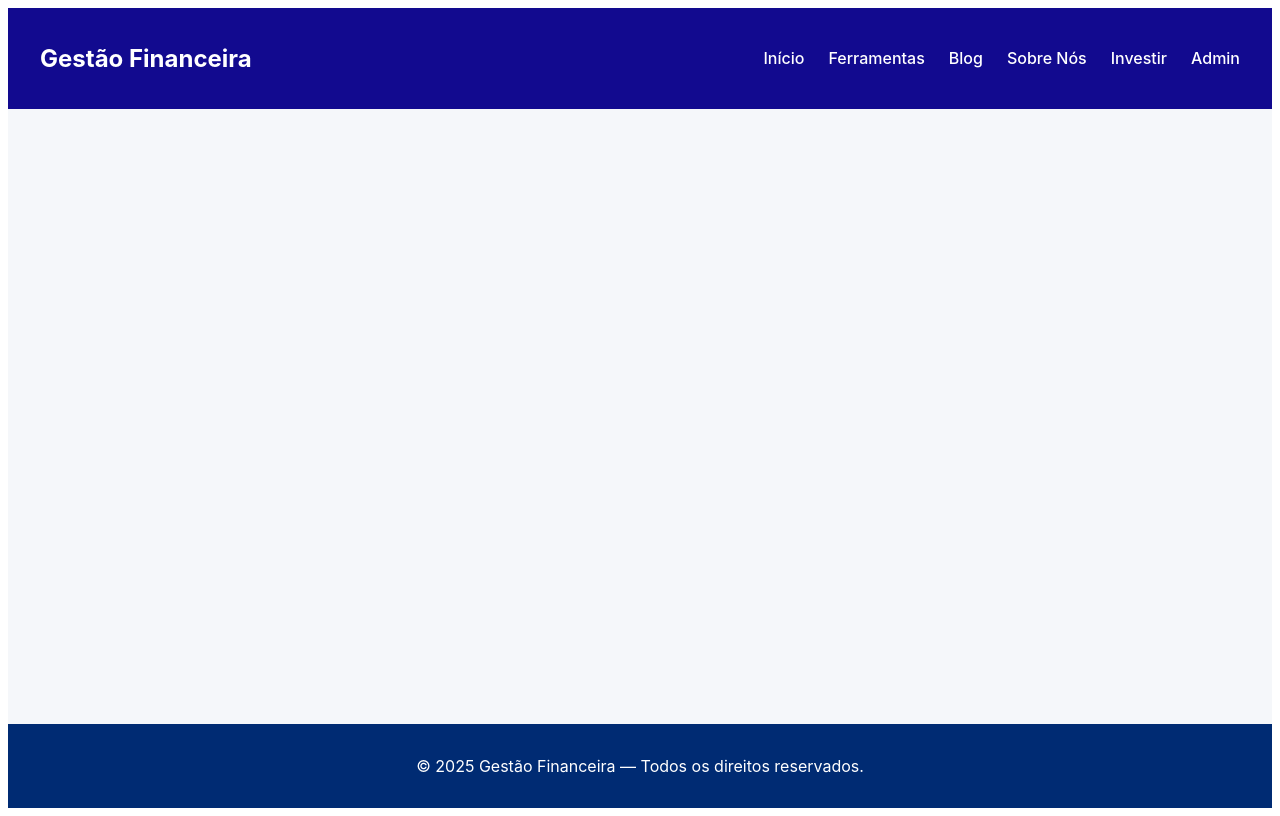
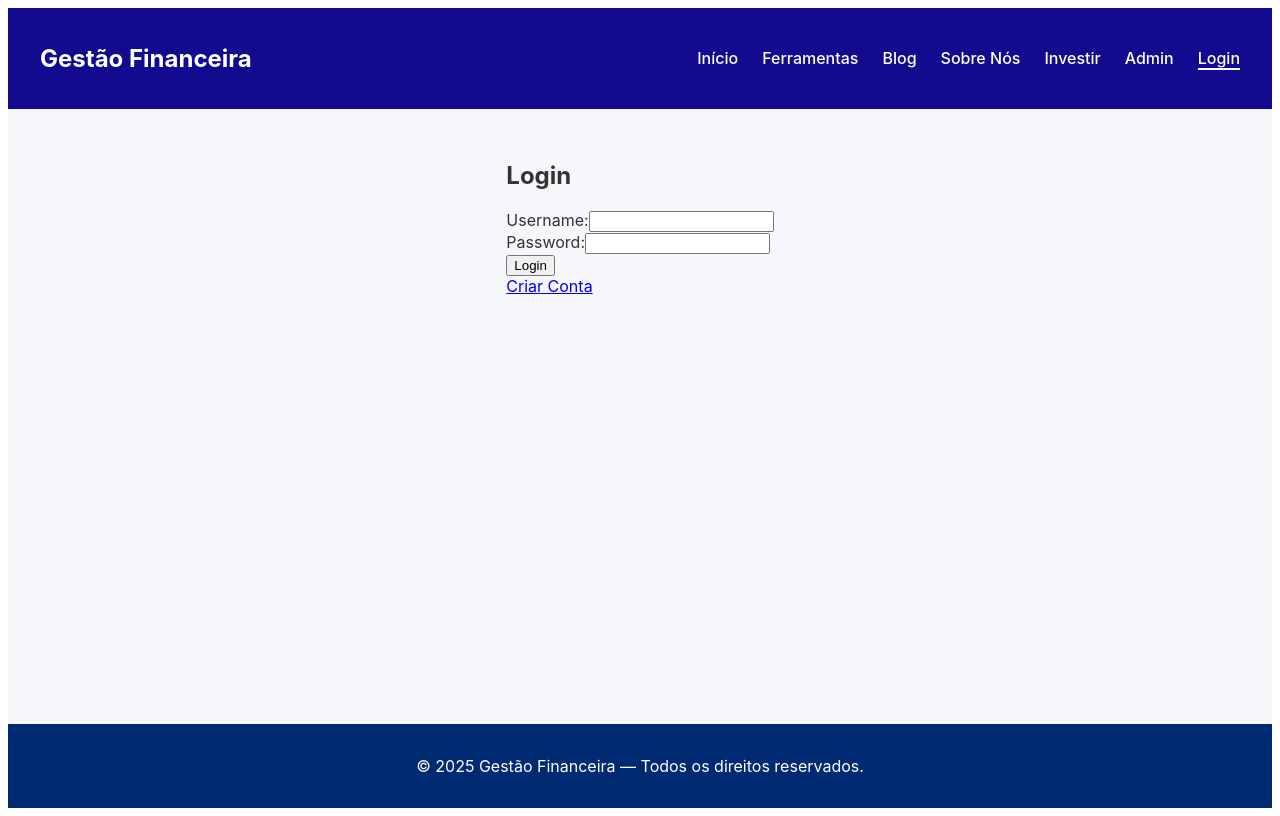
Before and after one commit to LUKOM-rgb/PW, a Vue app in the folder gestão-financeira/: page /login in a window 1280 px wide. Built offline with nearby package versions, Linux system fonts and the light colour scheme.

Commit message:
inicio da criação do login

```diff
--- a/gestão-financeira/src/App.vue
+++ b/gestão-financeira/src/App.vue
@@ -10,6 +10,7 @@
           <li><router-link to="/sobre">Sobre Nós</router-link></li>
           <li><router-link to="/investir">Investir</router-link></li>
           <li><router-link to="/adicionarinvest">Admin</router-link></li>
+          <li><router-link to="/login">Login</router-link></li>
         </ul>
       </nav>
     </header>
--- /dev/null
+++ b/gestão-financeira/src/components/LoginComp.vue
@@ -0,0 +1,29 @@
+<template>
+    <form>
+        <h2> Criar Login</h2>
+        <div>
+            <label for="username">Username:</label>
+            <input type="text" id="username" name="username" required />
+        </div>
+        <div>
+            <label for="password">Password:</label>
+            <input type="password" id="password" name="password" required />
+        </div>
+        <button type="submit">Criar</button>
+    </form>
+</template>
+<script>
+import CriarloginView from '../views/criarloginView.vue';
+
+export default {
+    name: 'CriarLoginComp',
+    components: CriarloginView,
+    data () {
+        return {
+           name: '',
+           password: ''
+        };
+    },
+};
+
+</script>
--- a/gestão-financeira/src/router/index.js
+++ b/gestão-financeira/src/router/index.js
@@ -37,6 +37,16 @@ const router = createRouter({
       name: 'adicionarinvest',
       component: () => import('../views/AdicionarInvestView.vue'),
     },
+    {
+      path: '/login',
+      name: 'login',
+      component: () => import('../views/LoginView.vue'),
+    },
+    {
+      path: '/gestão-financeira/src/views/criarloginView.vue',
+      name: 'criarlogin',
+      component: () => import('../views/criarloginView.vue'),
+    }
     // possivel rota para página de 404
   ],
 })
--- /dev/null
+++ b/gestão-financeira/src/views/LoginView.vue
@@ -0,0 +1,15 @@
+<template>
+    <form>
+        <h2>Login</h2>
+        <div>
+            <label for="username">Username:</label>
+            <input type="text" id="username" name="username" required />
+        </div>
+        <div>
+            <label for="password">Password:</label>
+            <input type="password" id="password" name="password" required />
+        </div>
+        <button type="submit">Login</button>
+    </form>
+    <RouterLink to="../views/criarloginView.vue">Criar Conta</RouterLink>
+</template>
--- /dev/null
+++ b/gestão-financeira/src/views/criarloginView.vue
@@ -0,0 +1,9 @@
+<script setup lang="ts">
+import LoginComp from '../components/LoginComp.vue';
+
+</script>
+
+<template>
+
+    <LoginComp />
+</template>
```
